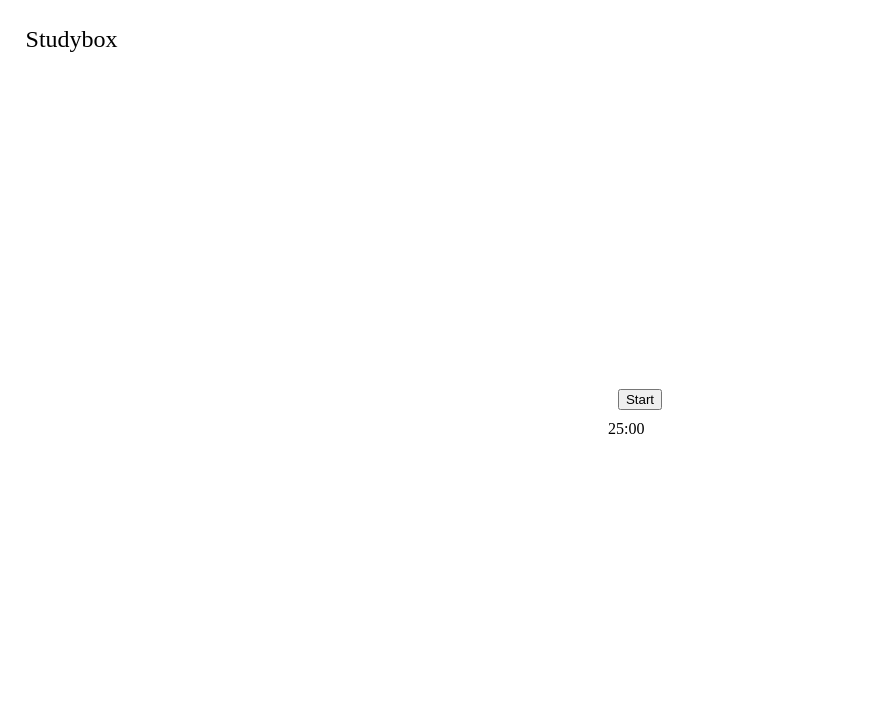
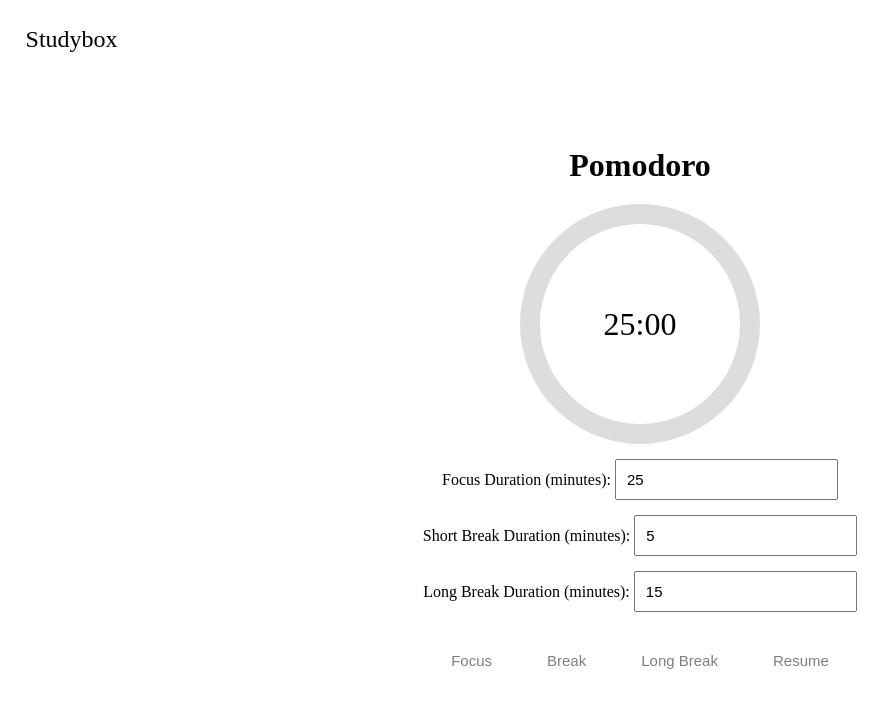
Before and after one commit to ezsinehan/study-box, a React (Create React App) app: page /pomodoro in a window 1280 px wide. Shown: the top 708 px of the page, without its empty margins (0-893 px from the left). Built offline with nearby package versions, Linux system fonts and the light colour scheme.

Commit message:
pomodoro completed

```diff
--- a/src/components/Pomodoro.js
+++ b/src/components/Pomodoro.js
@@ -1,52 +1,166 @@
 import React, { useState, useEffect } from "react";
+import "../styles/Pomodoro.css"; // Make sure this path is correct
 
 export default function Pomodoro() {
   const [minutes, setMinutes] = useState(25);
   const [seconds, setSeconds] = useState(0);
-  const [displayMessage, setDisplayMessage] = useState(false);
   const [isRunning, setIsRunning] = useState(false);
+  const [focusDuration, setFocusDuration] = useState(25);
+  const [shortBreakDuration, setShortBreakDuration] = useState(5);
+  const [longBreakDuration, setLongBreakDuration] = useState(15);
+  const [currentTimer, setCurrentTimer] = useState("focus");
 
   useEffect(() => {
     let interval;
 
     if (isRunning) {
       interval = setInterval(() => {
+        clearInterval(interval);
         if (seconds === 0) {
-          if (minutes !== 0) {
+          if (minutes === 0) {
+            setIsRunning(false);
+          } else {
             setSeconds(59);
             setMinutes(minutes - 1);
-          } else {
-            let newMinutes = displayMessage ? 24 : 4;
-            let newSeconds = 59;
-
-            setSeconds(newSeconds);
-            setMinutes(newMinutes);
-            setDisplayMessage(!displayMessage);
           }
         } else {
           setSeconds(seconds - 1);
         }
       }, 1000);
+    } else {
+      clearInterval(interval);
     }
 
     return () => clearInterval(interval);
-  }, [isRunning, seconds, minutes, displayMessage]);
+  }, [isRunning, seconds, minutes]);
 
-  const handleStart = () => {
+  const progressBarSize = 240; // 1.5x larger than the original size
+  const radius = progressBarSize / 2;
+  const strokeDasharray = 2 * Math.PI * radius;
+
+  const handlePauseResume = () => {
+    setIsRunning(!isRunning);
+  };
+
+  const handleFocusDurationChange = (e) => {
+    const newDuration = Math.max(1, Number(e.target.value));
+    setFocusDuration(newDuration || "");
+  };
+
+  const handleShortBreakDurationChange = (e) => {
+    const newDuration = Math.max(1, Number(e.target.value));
+    setShortBreakDuration(newDuration || "");
+  };
+
+  const handleLongBreakDurationChange = (e) => {
+    const newDuration = Math.max(1, Number(e.target.value));
+    setLongBreakDuration(newDuration || "");
+  };
+
+  const handleStart = (duration, mode) => {
+    setMinutes(duration);
+    setSeconds(0);
     setIsRunning(true);
+    setCurrentTimer(mode);
   };
+
+  const getCurrentDuration = () => {
+    switch (currentTimer) {
+      case "focus":
+        return focusDuration * 60;
+      case "shortBreak":
+        return shortBreakDuration * 60;
+      case "longBreak":
+        return longBreakDuration * 60;
+      default:
+        return 0;
+    }
+  };
+  const currentDuration = getCurrentDuration();
+  const elapsed = currentDuration - minutes * 60 - seconds;
+  const strokeDashoffset =
+    strokeDasharray - (elapsed / currentDuration) * strokeDasharray;
 
   const timerMinutes = minutes < 10 ? `0${minutes}` : minutes;
   const timerSeconds = seconds < 10 ? `0${seconds}` : seconds;
 
   return (
     <div className="pomodoro">
-      <button onClick={handleStart} disabled={isRunning}>
-        Start
-      </button>
-      <div className="message">{displayMessage && <div>Break time! New session starts in:</div>}</div>
-      <div className="timer">
-        {timerMinutes}:{timerSeconds}
+      <h1>Pomodoro</h1>
+      <div className="timer-layout">
+        <div className="timer-text">
+          {timerMinutes}:{timerSeconds}
+        </div>
+        <svg width={progressBarSize} height={progressBarSize}>
+          <circle
+            cx={radius}
+            cy={radius}
+            r={radius - 10}
+            stroke="#ddd"
+            strokeWidth="10"
+            fill="none"
+          />
+          <circle
+            cx={radius}
+            cy={radius}
+            r={radius - 10}
+            stroke="black"
+            strokeWidth="10"
+            fill="none"
+            strokeDasharray={strokeDasharray}
+            style={{ strokeDashoffset }}
+          />
+        </svg>
+      </div>{" "}
+      <div className="input-field">
+        <label>Focus Duration (minutes): </label>
+        <input
+          type="number"
+          value={focusDuration}
+          onChange={handleFocusDurationChange}
+          disabled={isRunning && currentTimer === "focus"} // Disable if focus timer is running
+        />
+      </div>
+      <div className="input-field">
+        <label>Short Break Duration (minutes): </label>
+        <input
+          type="number"
+          value={shortBreakDuration}
+          onChange={handleShortBreakDurationChange}
+          disabled={isRunning && currentTimer === "shortBreak"} // Disable if short break timer is running
+        />
+      </div>
+      <div className="input-field">
+        <label>Long Break Duration (minutes): </label>
+        <input
+          type="number"
+          value={longBreakDuration}
+          onChange={handleLongBreakDurationChange}
+          disabled={isRunning && currentTimer === "longBreak"} // Disable if long break timer is running
+        />
+      </div>
+      <div className="buttons-container">
+        <button
+          className="btn"
+          onClick={() => handleStart(focusDuration, "focus")}
+        >
+          Focus
+        </button>
+        <button
+          className="btn"
+          onClick={() => handleStart(shortBreakDuration, "shortBreak")}
+        >
+          Break
+        </button>
+        <button
+          className="btn"
+          onClick={() => handleStart(longBreakDuration, "longBreak")}
+        >
+          Long Break
+        </button>
+        <button className="btn" onClick={handlePauseResume}>
+          {isRunning ? "Pause" : "Resume"}
+        </button>
       </div>
     </div>
   );
--- a/src/styles/Pomodoro.css
+++ b/src/styles/Pomodoro.css
@@ -0,0 +1,73 @@
+.pomodoro {
+  text-align: center;
+}
+
+h1 {
+  font-size: 32px;
+  margin-bottom: 20px;
+}
+
+.timer-layout {
+  display: flex;
+  justify-content: center;
+  align-items: center;
+  position: relative; /* Positioning context for absolute children */
+}
+
+.timer-text {
+  position: absolute; /* Position absolutely inside the parent */
+  top: 50%; /* Center vertically */
+  left: 50%; /* Center horizontally */
+  transform: translate(-50%, -50%); /* Adjust to be in the center */
+  font-size: 32px; /* Font size of the timer */
+  z-index: 1; /* Ensure it's above the SVG */
+}
+
+svg {
+  width: 240px; /* Width of the progress bar */
+  height: 240px; /* Height of the progress bar */
+}
+
+.buttons-container {
+  display: flex;
+  justify-content: center;
+  gap: 15px;
+  margin-top: 20px;
+}
+
+.input-field {
+  margin: 15px 0;
+}
+
+/* Adjustments for the SVG progress bar */
+svg circle {
+  stroke-width: 20;
+}
+
+/* Adjust the size of input fields and buttons */
+.input-field input,
+.buttons-container button {
+  font-size: 15px; /* Larger font for inputs and buttons */
+  padding: 10px; /* Increased padding */
+}
+
+.btn {
+  background: none;
+  border: none;
+  margin-right: 10px;
+  padding: 5px 12px;
+  cursor: pointer;
+  font-size: 16px;
+  font-weight: normal;
+  text-decoration: none;
+  opacity: 0.5;
+}
+
+.btn:hover {
+  opacity: 1;
+}
+
+.btn.active {
+  font-weight: bold;
+  opacity: 1;
+}
--- a/src/styles/Secondbrain.css
+++ b/src/styles/Secondbrain.css
@@ -23,11 +23,6 @@
   opacity: 1;
 }
 
-.btn.active {
-  font-weight: bold;
-  opacity: 1;
-}
-
 .task-item {
   margin-bottom: 20px;
   margin-top: 20px;
```
Also changed, not shown: src/styles/Leitner.js (added).
